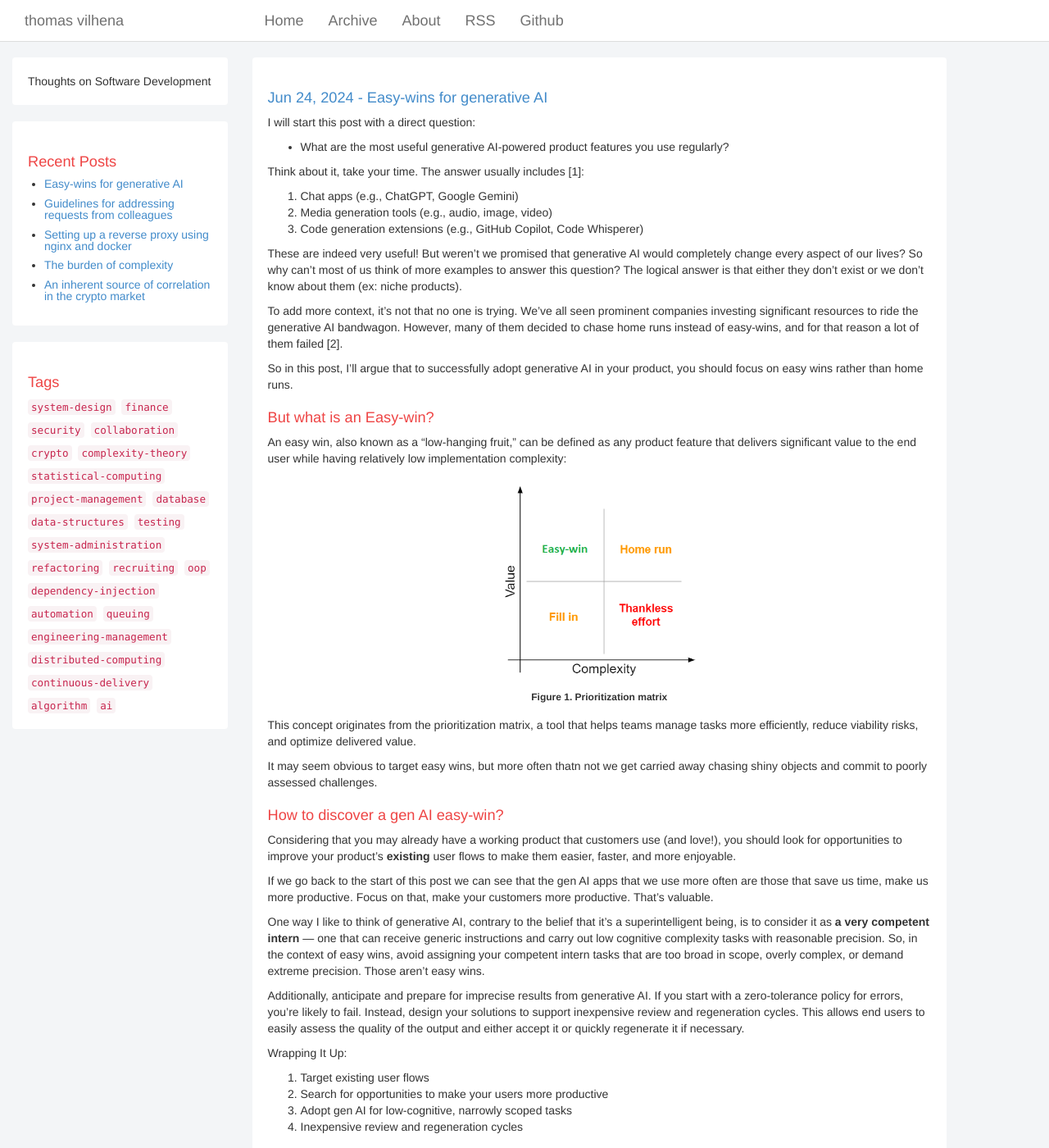
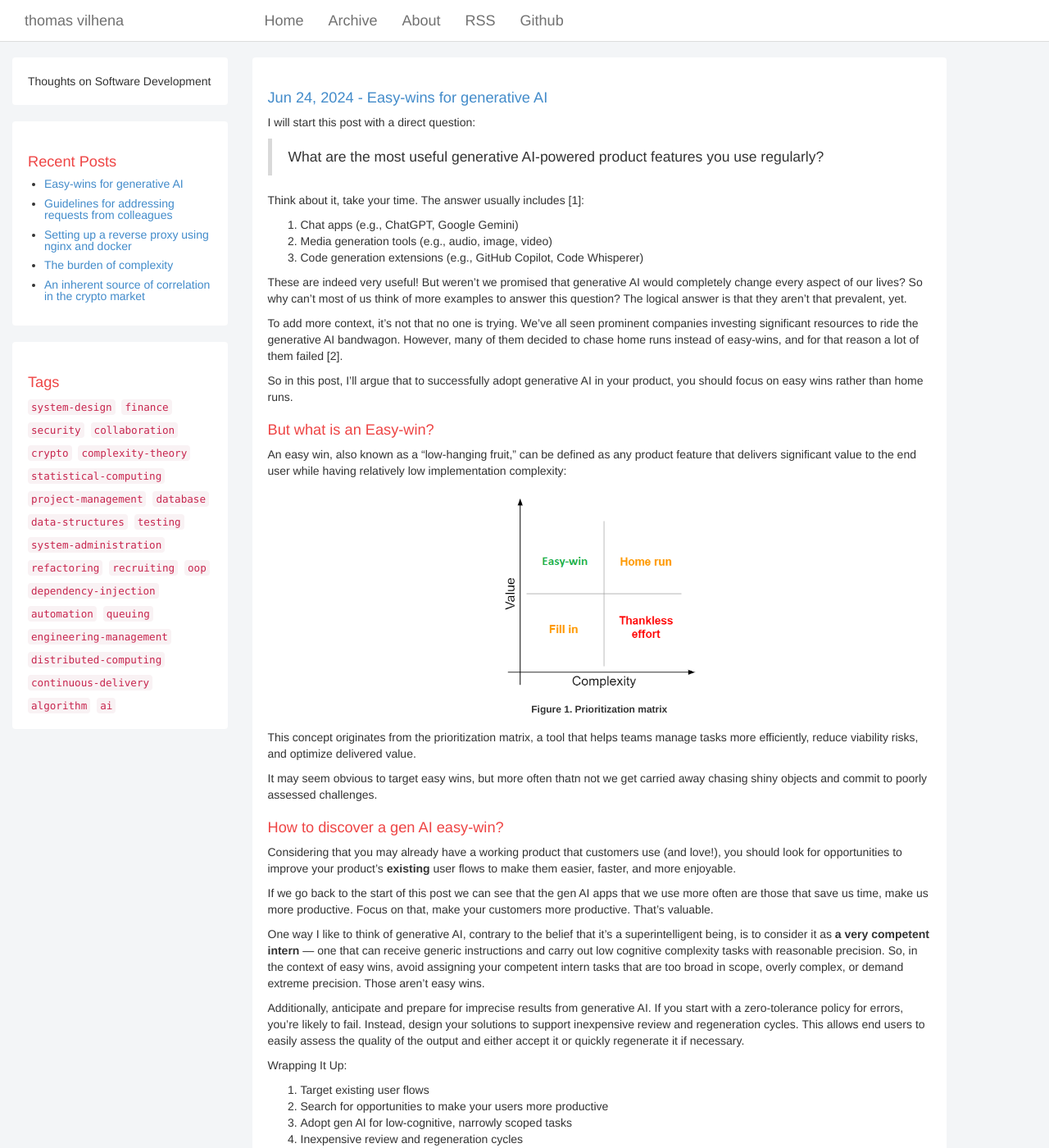
Before and after one commit to TCGV/blog, a Jekyll site: the page built from _posts/2024-06-24-easy-wins-for-generative-ai.md, in a window 1280 px wide and 1400 px high. Shown: the whole window at 82% size. Built offline with Jekyll 4.4.1, drawn with Linux system fonts in a browser that asks for light colours; some of the changed text lies outside the part shown.

Commit message:
Publishing: 2024-06-24-easy-wins-for-generative-ai.md

```diff
--- a/_posts/2024-06-24-easy-wins-for-generative-ai.md
+++ b/_posts/2024-06-24-easy-wins-for-generative-ai.md
@@ -7,14 +7,14 @@ tags: ai system-design project-management
 
 I will start this post with a direct question:
 
-* What are the most useful generative AI-powered product features you use regularly?
+> What are the most useful generative AI-powered product features you use regularly?
 
 Think about it, take your time. The answer usually includes [1]:
 1. Chat apps (e.g., ChatGPT, Google Gemini)
 1. Media generation tools (e.g., audio, image, video)
 1. Code generation extensions (e.g., GitHub Copilot, Code Whisperer)
 
-These are indeed very useful! But weren't we promised that generative AI would completely change every aspect of our lives? So why can't most of us think of more examples to answer this question? The logical answer is that either they don't exist or we don't know about them (ex: niche products).
+These are indeed very useful! But weren't we promised that generative AI would completely change every aspect of our lives? So why can't most of us think of more examples to answer this question? The logical answer is that they aren't that prevalent, yet.
 
 To add more context, it's not that no one is trying. We've all seen prominent companies investing significant resources to ride the generative AI bandwagon. However, many of them decided to chase home runs instead of easy-wins, and for that reason a lot of them failed [2].
 
@@ -57,21 +57,21 @@ Wrapping It Up:
 A concrete example
 ======
 
-Moving on, I think it's important to provide a concrete example. At [MindMiners](https://mindminers.com/en), we offer innovative web and mobile market research solutions. Our customers create surveys on our platform and collect responses from our proprietary respondents panel via a mobile app.
+I believe it's important to provide a real world example to illustrate how these principles can be applied in practice. At [MindMiners](https://mindminers.com/en), we offer innovative web and mobile market research solutions. Our customers create surveys on our platform and collect responses from our proprietary respondents panel via a mobile app.
 
 One of the most time-consuming user flows on our platform is the questionnaire creation process, so we decided to focus on improving it. A common task for survey creators is listing options for multiple-choice questions based on the question text. To streamline this, we added a button for generating options.
 
 Here's how it looks:
 
 <p align="center">
-  <img style="max-height: 240px; max-width: 100%; margin: 10px 0" src="{{ site.baseurl }}/images/p33/question-without-options.png" alt="Question without options"/>
+  <img style="max-height: 320px; max-width: 100%; margin: 10px 0" src="{{ site.baseurl }}/images/p33/question-without-options.png" alt="Question without options"/>
   <br><label style="font-size: 12px;">Figure 2. Question without options</label>
 </p>
 
 Upon clicking this button, the platform constructs a simple prompt using the question text and requests a suggestion of options from the generative AI REST API. Once a result is generated, it is inserted into the frontend:
 
 <p align="center">
-  <img style="max-height: 240px; max-width: 100%; margin: 10px 0" src="{{ site.baseurl }}/images/p33/question-with-options.png" alt="Question with AI generated options"/>
+  <img style="max-height: 484px; max-width: 100%; margin: 10px 0" src="{{ site.baseurl }}/images/p33/question-with-options.png" alt="Question with AI generated options"/>
   <br><label style="font-size: 12px;">Figure 3. Question with AI generated options</label>
 </p>
 
```
